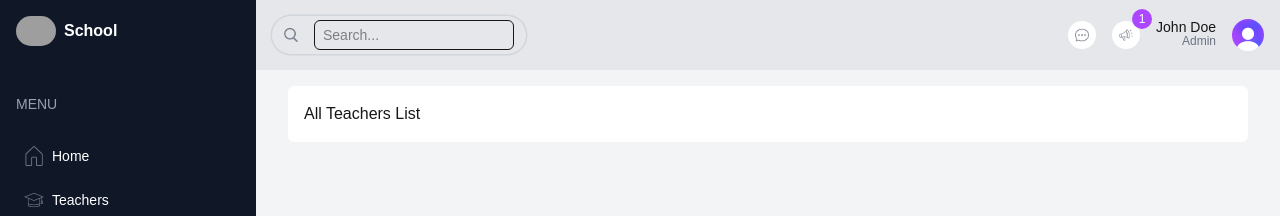
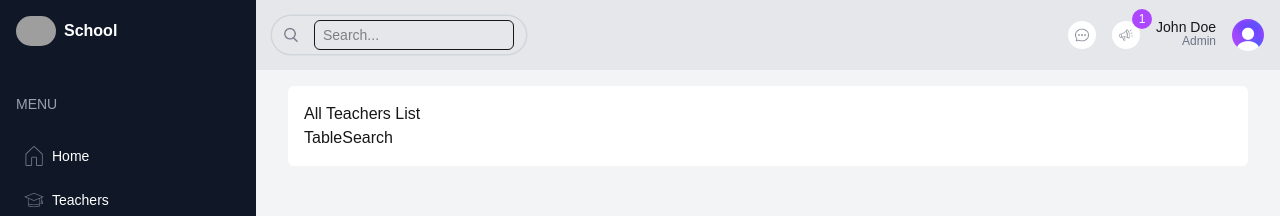
Before and after one commit to rumachoudhury/school-management-dashboard, a Next.js app: page /list/teachers in a window 1280 px wide. Shown: the top 216 px of the page. Built offline with nearby package versions, Linux system fonts and the light colour scheme; grey boxes are pictures that could not be loaded.

Commit message:
Add TableSearch to the TeacherList page

```diff
--- a/src/app/(dashboard)/list/teachers/page.tsx
+++ b/src/app/(dashboard)/list/teachers/page.tsx
@@ -1,3 +1,5 @@
+import TableSearch from "@/src/components/TableSearch";
+
 export default function TeacherList() {
   return (
     <div className="bg-white p-4 rounded-md flex-1 m-4 mt-0">
@@ -5,7 +7,9 @@ export default function TeacherList() {
       <div className="">
         <h1>All Teachers List</h1>
 
-        <div></div>
+        <div className="">
+          <TableSearch />
+        </div>
       </div>
 
       {/* List */}
```
